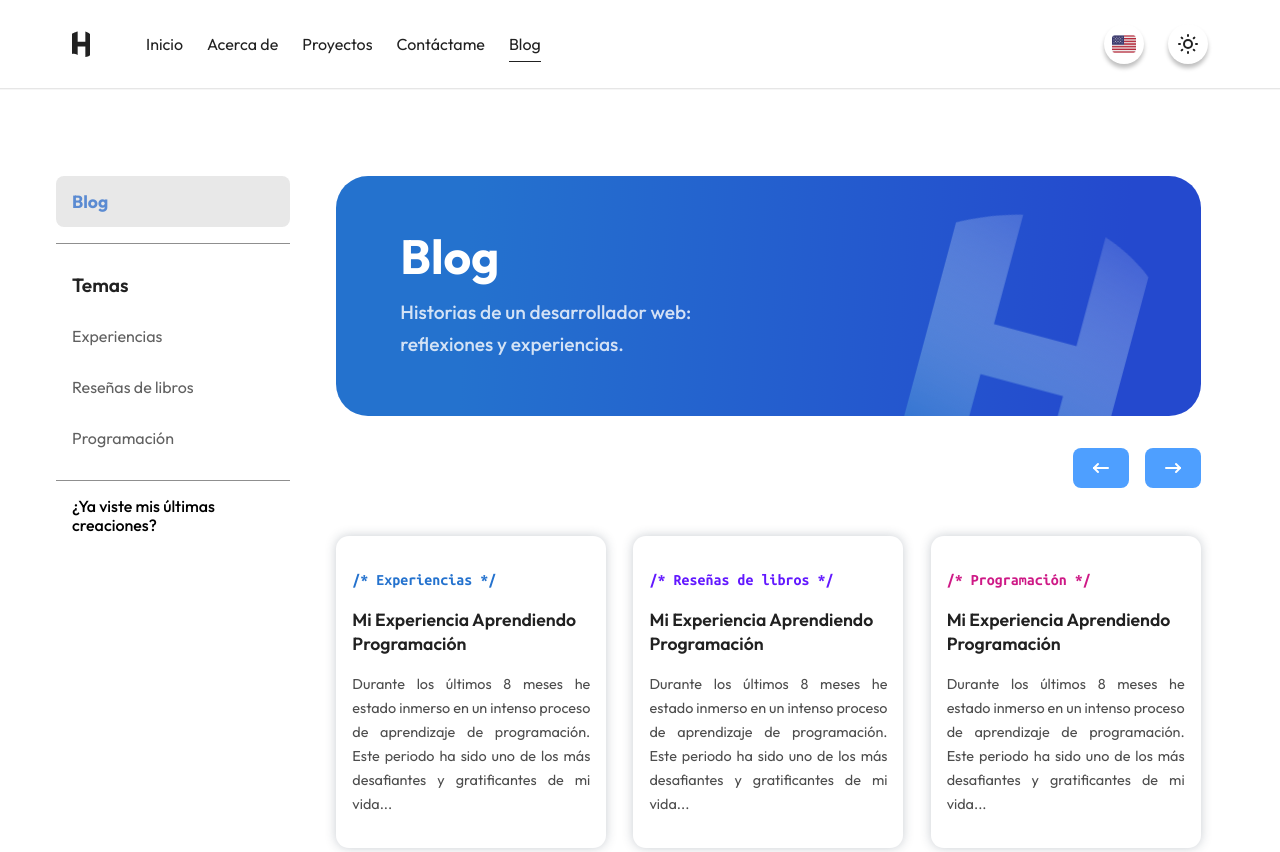
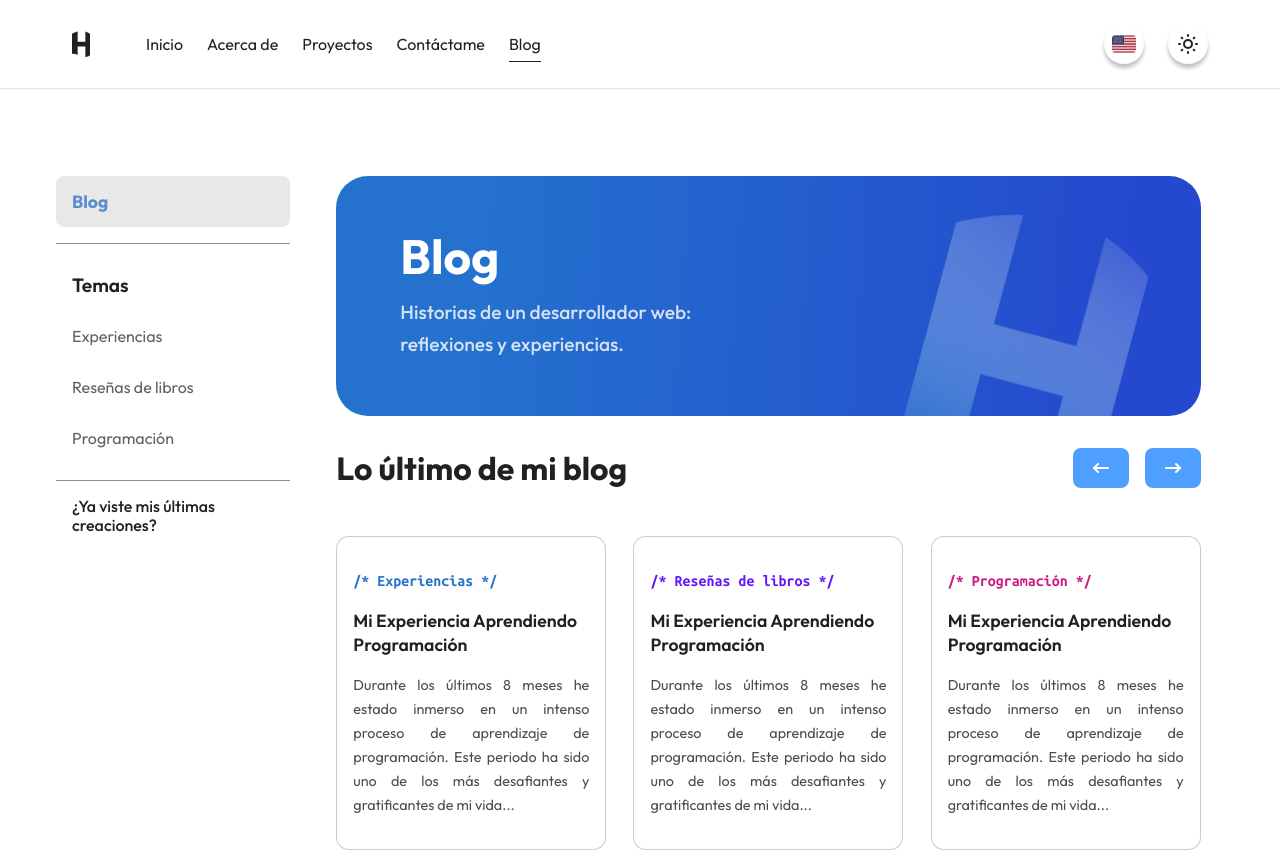
Before and after one commit to YerikAH/portfolio, a React (Vite) app: page /blog in a window 1280 px wide. Shown: the top 852 px of the page. Built offline with nearby package versions, Linux system fonts and the light colour scheme.

Commit message:
Dev: add styles

```diff
--- a/src/styles/blog/section_first_blog.ts
+++ b/src/styles/blog/section_first_blog.ts
@@ -149,7 +149,6 @@ export const GroupBox = styled.div`
 export const GroupContent = styled.div`
   overflow: hidden;
   position: relative;
-  box-shadow: 0px 0px 11px rgba(38, 55, 75, 0.25);
   padding: 2rem 1rem;
   display: grid;
   border-radius: 0.8rem;
@@ -173,12 +172,10 @@ export const TitleBox = styled.h6`
   text-transform: capitalize;
   overflow: hidden;
   text-overflow: ellipsis;
-  color: var(--black);
   margin: 1rem 0;
 `;
 export const TextBox = styled.p`
   font: normal normal 400 0.9rem/1.2rem var(--font-lato);
-  color: var(--black);
   opacity: 0.8;
   text-align: justify;
   @media (min-width: 720px) {
@@ -200,7 +197,6 @@ export const NavigationGeneral = styled.div`
   }
 `;
 export const NavigationTitleButton = styled.button`
-  background-color: var(--black-10);
   border-radius: 8px;
   padding: 1rem;
   color: var(--blue);
@@ -209,7 +205,6 @@ export const NavigationTitleButton = styled.button`
 `;
 
 export const NavigationTitle = styled.h3`
-  color: var(--black);
   font: normal normal 600 1.2rem/1.2rem var(--font-lato);
   text-align: left;
   padding: 1rem;
@@ -218,20 +213,16 @@ export const NavigationSubtitleButton = styled.button`
   background-color: transparent;
   border-radius: 8px;
   padding: 1rem;
-  color: var(--black-pale);
+
   font: normal normal 400 1rem/1.2rem var(--font-lato);
   text-align: left;
   opacity: 0.8;
-  &:hover {
-    background-color: var(--black-10);
-  }
 `;
 
 export const Separate = styled.div`
   width: 100%;
   height: 0.5px;
   opacity: 0.5;
-  background-color: var(--black);
   margin: 1rem 0;
 `;
 
@@ -249,15 +240,50 @@ export const SectionStylesBlogTheme = styled(SectionStylesBlog)`
   }
   ${SubtitleTwo} {
     color: ${(props) =>
-      props.className === Theme.dark ? "var(--black-pale)" : "var(--white)"};
+      props.className === Theme.dark ? "var(--white)" : "var(--black)"};
   }
   ${GroupContent} {
     background-color: ${(props) =>
       props.className === Theme.dark ? "var(--black-pale)" : "var(--white)"};
 
-    box-shadow: ${(props) =>
+    border: ${(props) =>
       props.className === Theme.dark
-        ? "0px 0px 11px rgba(255, 255, 255, 0.25)"
-        : "0px 0px 11px rgba(38, 55, 75, 0.25)"};
+        ? "1px solid rgba(255, 255, 255, 0.25)"
+        : "1px solid  rgba(38, 55, 75, 0.25)"};
+  }
+  ${TitleBox} {
+    color: ${(props) =>
+      props.className === Theme.dark ? "var(--white)" : "var(--black)"};
+  }
+  ${TextBox} {
+    color: ${(props) =>
+      props.className === Theme.dark ? "var(--white)" : "var(--black)"};
+  }
+  ${NavigationTitle} {
+    color: ${(props) =>
+      props.className === Theme.dark ? "var(--white)" : "var(--black)"};
+  }
+  ${TextDecoration} {
+    color: ${(props) =>
+      props.className === Theme.dark ? "var(--white)" : "var(--black)"};
+  }
+
+  ${NavigationTitleButton} {
+    background-color: ${(props) =>
+      props.className === Theme.dark ? "var(--white-10)" : "var(--black-10)"};
+  }
+  ${NavigationSubtitleButton} {
+    color: ${(props) =>
+      props.className === Theme.dark ? "var(--white)" : "var(--black-pale)"};
+    &:hover{
+    background-color: ${(props) =>
+      props.className === Theme.dark ? "var(--white-10)" : "var(--black-10)"};
+
+    }
+  }
+
+  ${Separate} {
+    background-color: ${(props) =>
+      props.className === Theme.dark ? "var(--white)" : "var(--black)"};
   }
 `;
```
